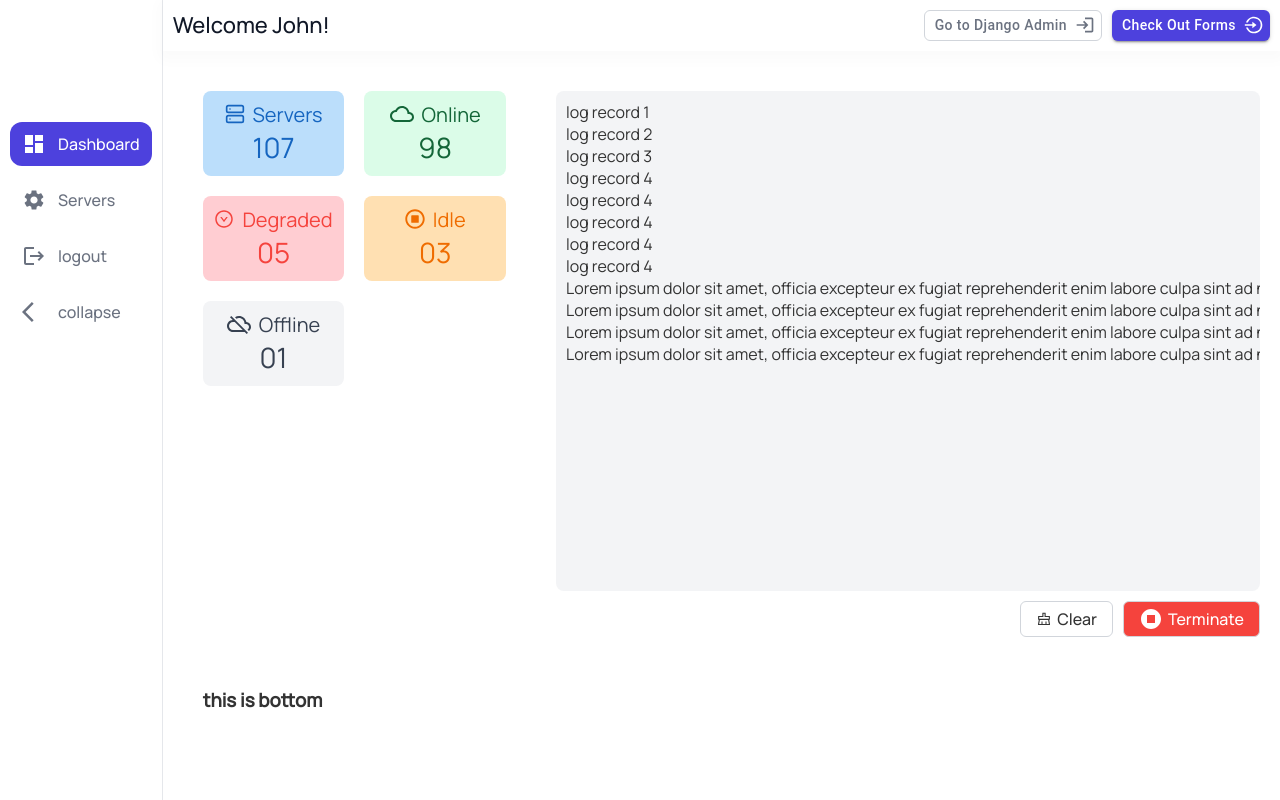
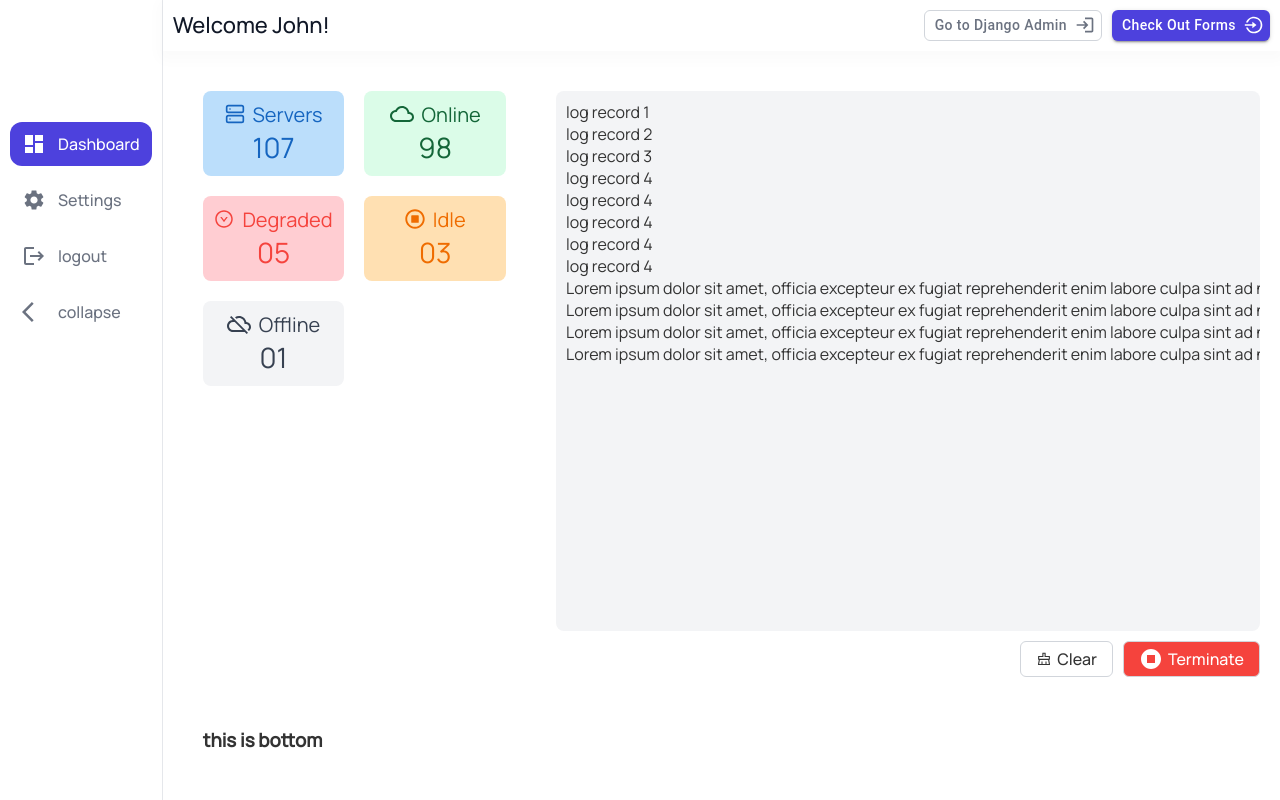
Before and after one commit to shaeinst/virtual-server-manager, a React (Vite) app in the folder frontend/vsm/: page / in a window 1280 px wide. Built offline with nearby package versions, Linux system fonts and the light colour scheme.

Commit message:
fix: rename sidebar Server button to Setting AND  some ui

```diff
--- a/frontend/vsm/src/interface/components/Buttons/Button/Button.tsx
+++ b/frontend/vsm/src/interface/components/Buttons/Button/Button.tsx
@@ -5,7 +5,7 @@ type PropsType = {
     onClick?: () => void
     icon?: React.ReactNode
     disabled?: boolean
-    type?: "primary" | "danger"
+    type?: "primary" | "danger" | null
 }
 
 function Button({ title, onClick, icon, disabled, type }: PropsType) {
--- a/frontend/vsm/src/interface/components/LogDisplay/LogDisplay.tsx
+++ b/frontend/vsm/src/interface/components/LogDisplay/LogDisplay.tsx
@@ -23,6 +23,13 @@ const fakeLogs = [
 function LogDisplay() {
     //
     const [logs, setLogs] = useState<any[]>([""])
+    const [commandExecuting, setCommandExecuting] = useState(true)
+
+    const handleTerminate = () => {
+        // handle the execution of command on server
+
+        setCommandExecuting(false)
+    }
 
     useEffect(() => {
         setLogs(fakeLogs)
@@ -49,7 +56,9 @@ function LogDisplay() {
                 <Button
                     title="Terminate"
                     icon={<StopCircleIcon />}
-                    type="danger"
+                    type={commandExecuting ? "danger" : null}
+                    disabled={commandExecuting ? false : true}
+                    onClick={handleTerminate}
                 />
             </div>
         </div>
--- a/frontend/vsm/src/interface/components/LogDisplay/stylesLogDisplay.scss
+++ b/frontend/vsm/src/interface/components/LogDisplay/stylesLogDisplay.scss
@@ -5,7 +5,7 @@
     width: 55vw;
 
     .container {
-        height: 60vh;
+        height: 65vh;
         white-space: nowrap;
         background: $neutral-100;
         overflow: auto;
--- a/frontend/vsm/src/interface/components/Sidebar/Sidebar.tsx
+++ b/frontend/vsm/src/interface/components/Sidebar/Sidebar.tsx
@@ -31,9 +31,9 @@ function Sidebar() {
                 route={SIDEBAR.DASHBOARD}
             />
             <Button
-                active={pathname === SIDEBAR.SERVERS.path}
+                active={pathname === SIDEBAR.SETTINGS.path}
                 icon={<SettingsIcon />}
-                route={SIDEBAR.SERVERS}
+                route={SIDEBAR.SETTINGS}
             />
             <Button
                 icon={<LogoutIcon />}
--- a/frontend/vsm/src/interface/screens/Home/stylesIndex.scss
+++ b/frontend/vsm/src/interface/screens/Home/stylesIndex.scss
@@ -10,8 +10,8 @@
         flex-direction: column;
 
         .content {
-            // background: blue;
             height: 100%;
+            overflow-y: scroll;
         }
     }
 }
--- a/frontend/vsm/src/utils/constants/routes.ts
+++ b/frontend/vsm/src/utils/constants/routes.ts
@@ -4,9 +4,9 @@ const constants = {
             path: "/",
             label: "Dashboard",
         },
-        SERVERS: {
-            path: "/servers",
-            label: "Servers",
+        SETTINGS: {
+            path: "/settings",
+            label: "Settings",
         },
     },
 }
--- a/frontend/vsm/src/utils/routes/RouteRoot.tsx
+++ b/frontend/vsm/src/utils/routes/RouteRoot.tsx
@@ -13,7 +13,7 @@ function RouteHome() {
     return (
         <Routes>
             <Route path={routes.DASHBOARD.path} element={<DashboardScreen />} />
-            <Route path={routes.SERVERS.path} element={<SettingScreen />} />
+            <Route path={routes.SETTINGS.path} element={<SettingScreen />} />
 
             {/* if no url matchs (404 not found) */}
             <Route path="*" element={<NotFound404Page />} />
```
